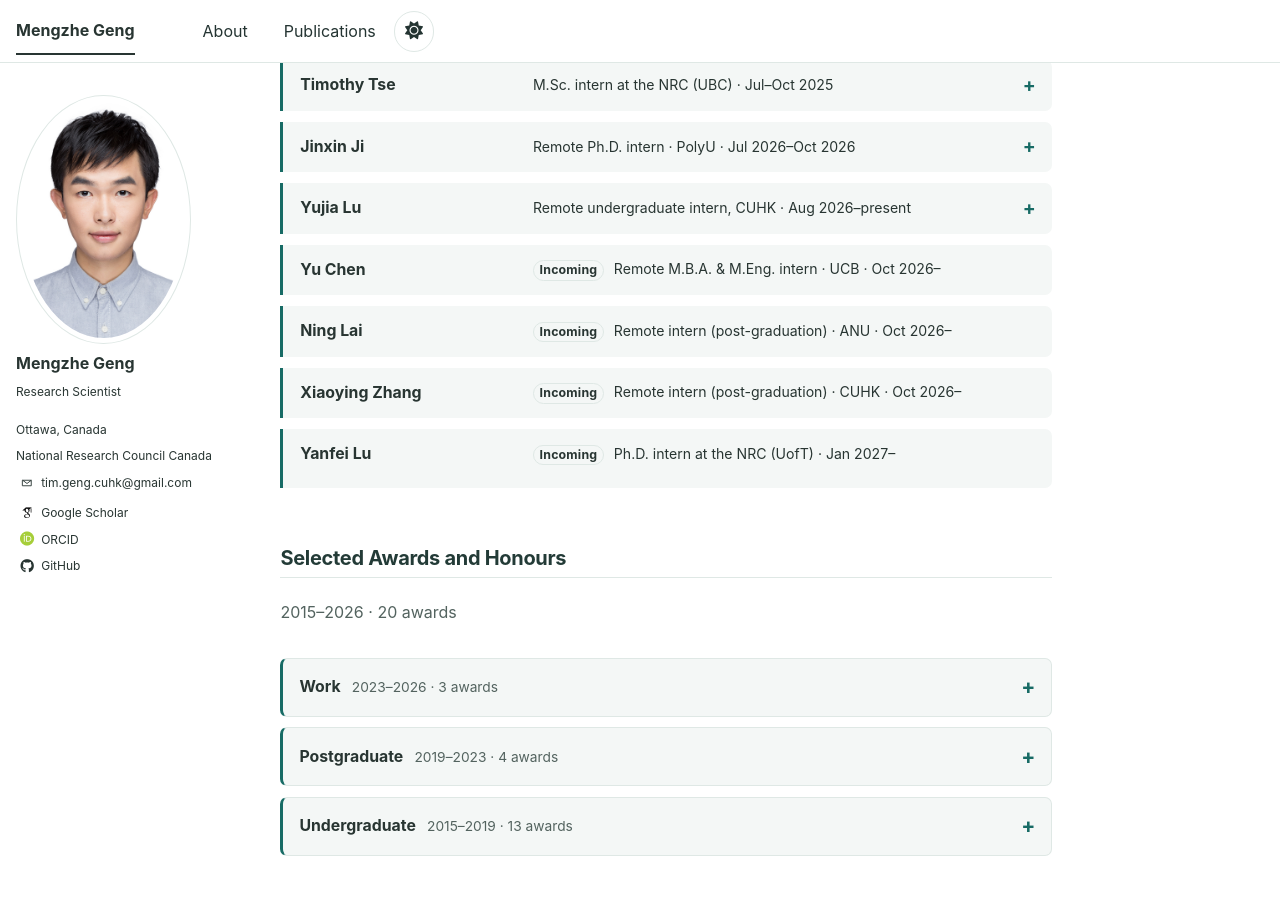
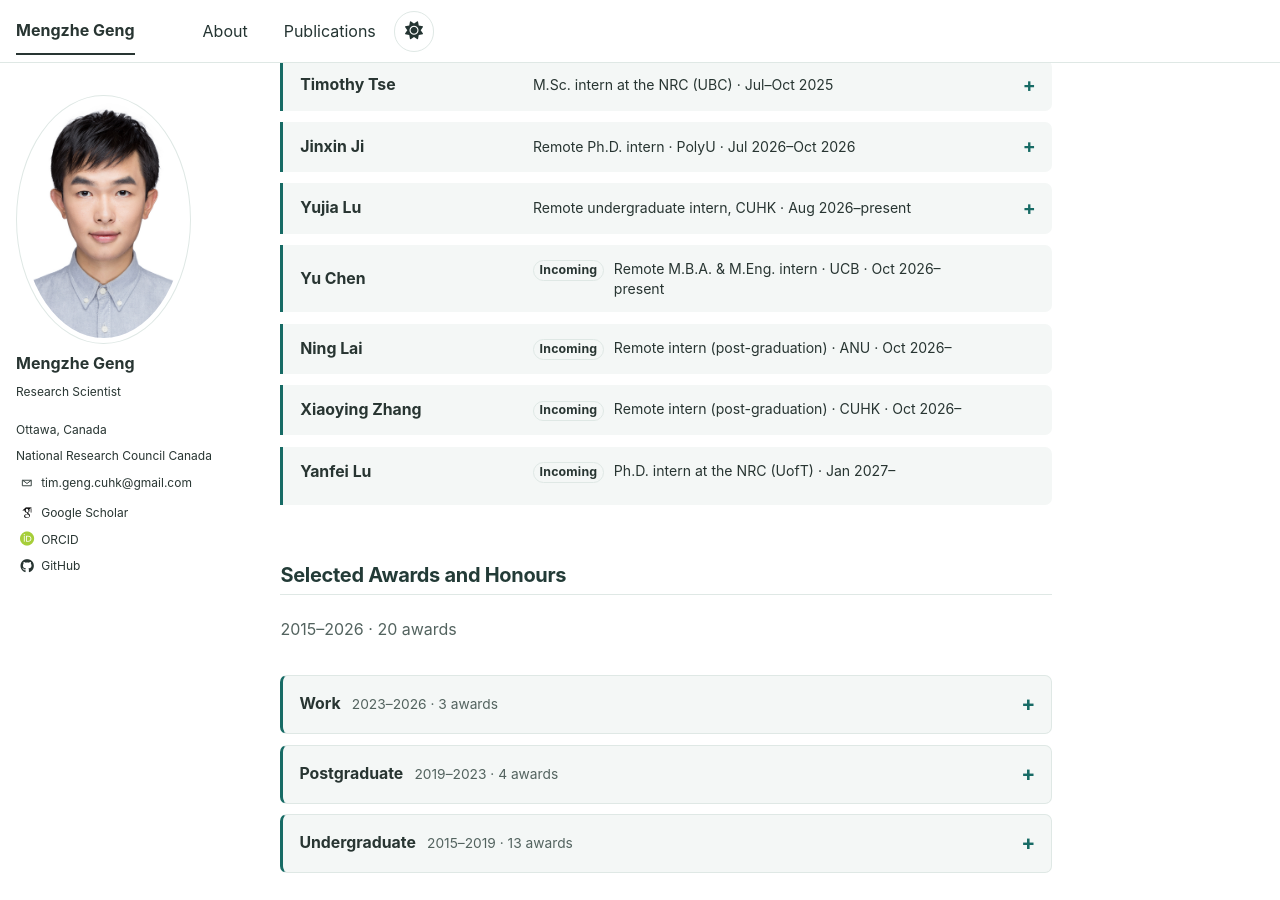
Before and after one commit to MENGZHEGENG/MENGZHEGENG.github.io, a Jekyll site: the page built from _pages/about.md, in a window 1280 px wide and 900 px high, scrolled down 3071 px. Built offline with Jekyll 4.4.1, drawn with Linux system fonts in a browser that asks for light colours; some web fonts are replaced.

```diff
--- a/_pages/about.md
+++ b/_pages/about.md
@@ -230,7 +230,7 @@
   <div class="supervision-entry">
     <div class="supervision-heading">
       <span class="supervision-name">Yu Chen</span>
-      <span class="publication-meta supervision-roles"><span class="supervision-role-line"><span class="supervision-role-tag">Incoming</span><span class="supervision-role-copy">Remote M.B.A. & M.Eng. intern   · UCB · Oct 2026–</span></span></span>
+      <span class="publication-meta supervision-roles"><span class="supervision-role-line"><span class="supervision-role-tag">Incoming</span><span class="supervision-role-copy">Remote M.B.A. & M.Eng. intern   · UCB · Oct 2026–present</span></span></span>
     </div>
   </div>
   <div class="supervision-entry">
```
